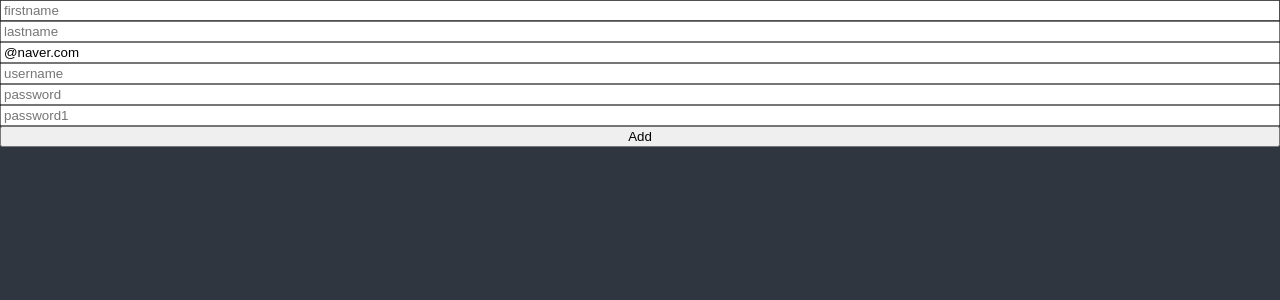
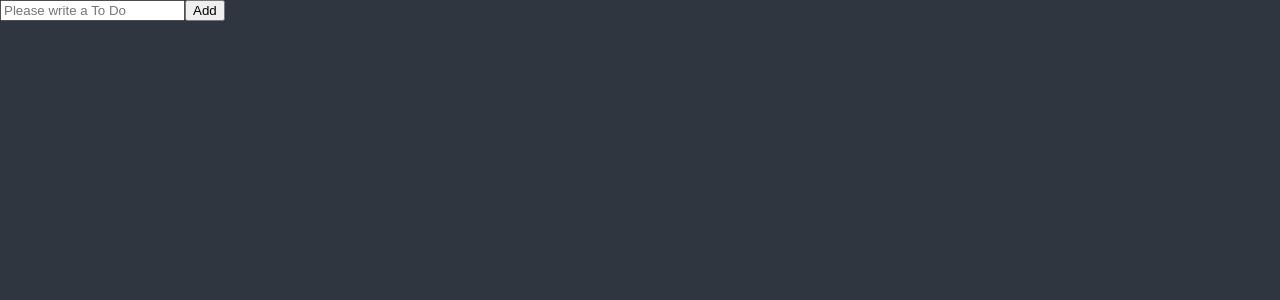
Before and after one commit to Kosto1221/to-do, a React (Create React App) app: page / in a window 1280 px wide. Shown: the top 300 px of the page. Built offline with nearby package versions, Linux system fonts and the light colour scheme.

Commit message:
add to do setup

```diff
--- a/src/ToDoList.tsx
+++ b/src/ToDoList.tsx
@@ -1,113 +1,25 @@
 import { useState } from "react";
 import { useForm } from "react-hook-form";
 
-// function ToDoList() {
-//   const [toDo, setToDo] = useState("");
-//   const onChange = (event: React.FormEvent<HTMLInputElement>) => {
-//     const {
-//       currentTarget: { value },
-//     } = event;
-//     setToDo(value);
-//   };
-//   const onSubmit = (event: React.FormEvent<HTMLFormElement>) => {
-//     event.preventDefault();
-//     console.log(toDo);
-//   };
-//   return (
-//     <div>
-//       <form onSubmit={onSubmit}>
-//         <input onChange={onChange} value={toDo} placeholder="Write a to do" />
-//         <button>Add</button>
-//       </form>
-//     </div>
-//   );
-// }
-
 interface IForm {
-  firstname: string;
-  lastname?: string;
-  email: string;
-  username: string;
-  password: string;
-  password1: string;
-  extraError?: string;
+  toDo: string;
 }
 
 function ToDoList() {
-  const {
-    register,
-    handleSubmit,
-    formState: { errors },
-    setError,
-  } = useForm<IForm>({
-    defaultValues: {
-      email: "@naver.com",
-    },
-  });
-  const onValid = (data: IForm) => {
-    if (data.password !== data.password1) {
-      setError(
-        "password1",
-        { message: "Passoword are not the same" },
-        { shouldFocus: true }
-      );
-    }
-    // setError("extraError", { message: "Server offline." });
+  const { register, handleSubmit, setValue } = useForm<IForm>();
+  const handleValid = (data: IForm) => {
+    console.log("add to do", data.toDo);
+    setValue("toDo", "");
   };
-  console.log(errors);
+
   return (
     <div>
-      <form
-        style={{ display: "flex", flexDirection: "column" }}
-        onSubmit={handleSubmit(onValid)}
-      >
+      <form onSubmit={handleSubmit(handleValid)}>
         <input
-          {...register("firstname", {
-            required: "write here",
-            validate: {
-              noNico: (value) =>
-                value.includes("nico") ? "no nicos allowed" : true,
-              noNick: (value) =>
-                value.includes("nick") ? "no nicos allowed" : true,
-            },
-          })}
-          placeholder="firstname"
+          {...register("toDo", { required: true })}
+          placeholder="Please write a To Do"
         />
-        {<span>{errors?.username?.message}</span>}
-        <input {...register("lastname")} placeholder="lastname" />
-        {<span>{errors?.username?.message}</span>}
-        <input
-          {...register("email", {
-            required: "Email is required",
-            pattern: {
-              value: /^[A-Za-z0-9._%+-]+@naver.com$/,
-              message: "Only naver.com emails allowed",
-            },
-          })}
-          placeholder="email"
-        />
-        {/* {errors.email && <span>{errors.email.message as string}</span>} */}
-        {<span>{errors?.email?.message}</span>}
-        <input
-          {...register("username", { required: "write here", minLength: 10 })}
-          placeholder="username"
-        />
-        {<span>{errors?.username?.message}</span>}
-        <input
-          {...register("password", { required: "write here", minLength: 5 })}
-          placeholder="password"
-        />
-        {<span>{errors?.password?.message}</span>}
-        <input
-          {...register("password1", {
-            required: "password is required",
-            minLength: { value: 5, message: "Your password is too short." },
-          })}
-          placeholder="password1"
-        />
-        {<span>{errors?.password1?.message}</span>}
         <button>Add</button>
-        <span>{errors?.extraError?.message}</span>
       </form>
     </div>
   );
```
